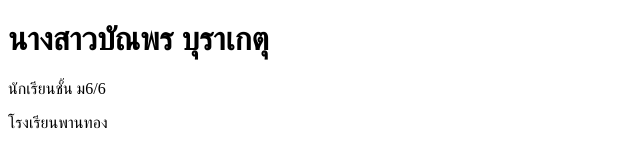
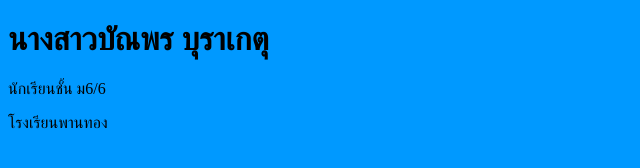
Before and after one commit to Bannaphornpin/portfolio, a plain HTML site: page index.html in a window 1280 px wide. Shown: the whole page, without its empty margins (0-640 px from the left). Drawn offline with Linux system fonts and the light colour scheme.

Commit message:
Update index.html

```diff
--- a/index.html
+++ b/index.html
@@ -8,7 +8,7 @@
 
 </head>
 
-<body>
+<body bgcolor="0099FF" >
 
 
 
```
